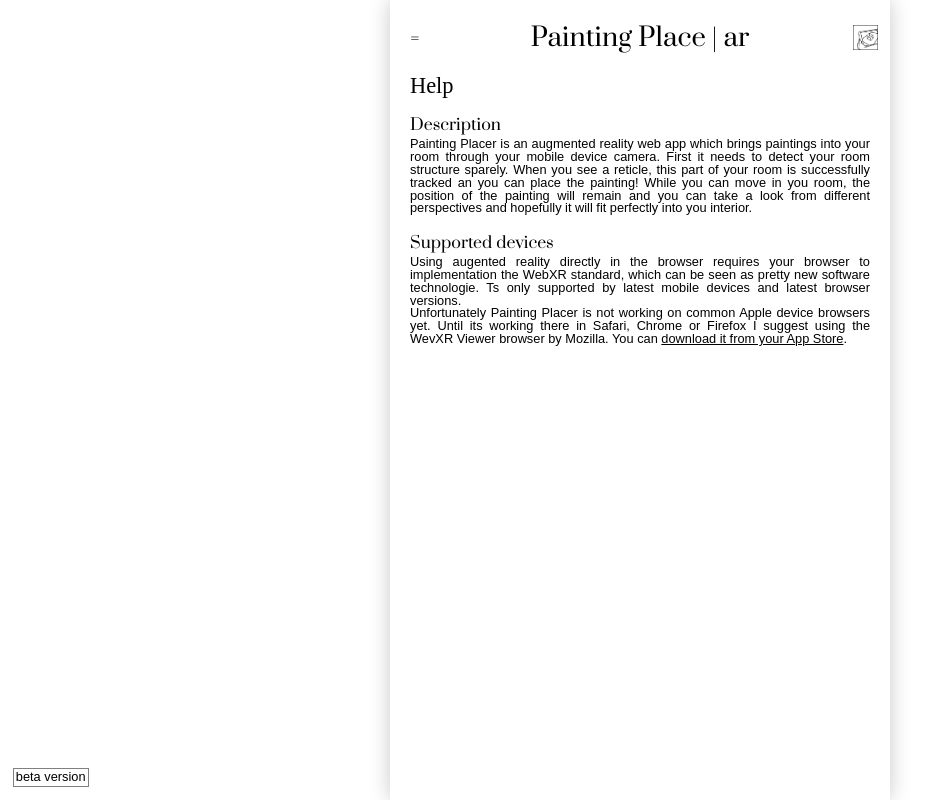
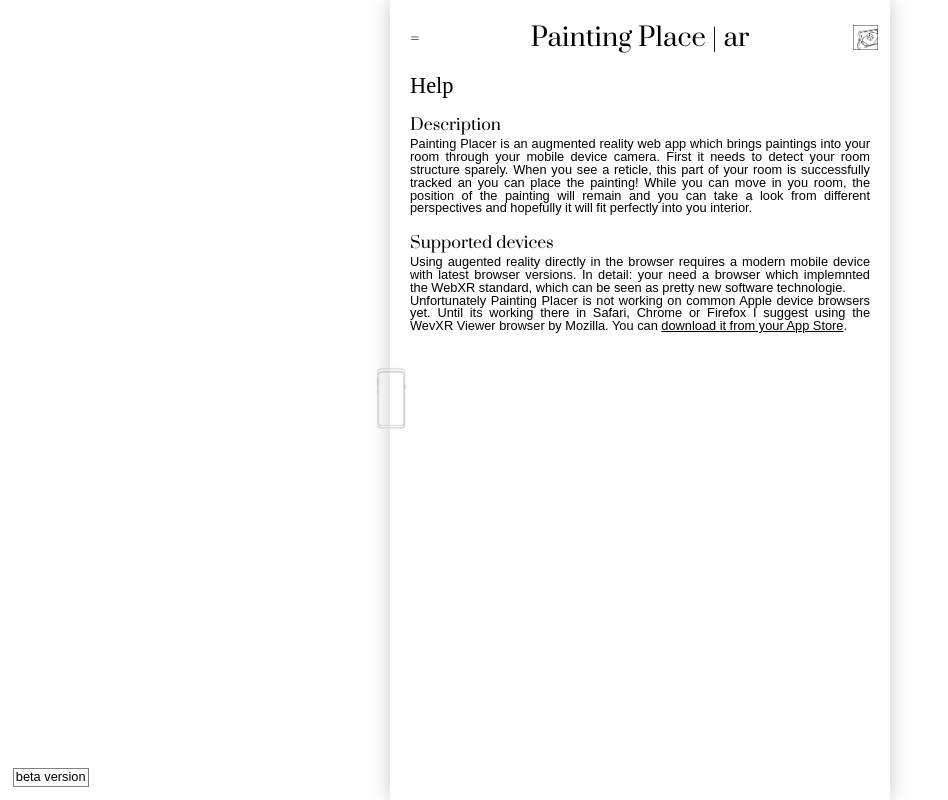
Before and after one commit to iar5/augmented-painting, a Vue app: page /help in a window 1280 px wide. Both pictures are taken after a click on the element 865 px from the left and 39 px from the top of the page. Shown: the whole page, without its empty margins (0-948 px from the left). Built offline with nearby package versions, Linux system fonts and the light colour scheme.

Commit message:
add ar tipp and prod ready now?

```diff
--- a/src/three/App.js
+++ b/src/three/App.js
@@ -27,6 +27,10 @@
     var isArRunning = false
     var default_pid = 0
     var painting = null
+
+    var firstReticleFound = false
+    var firstReticleCallback = ()=>{}
+
 
     new ErrorGui()
     window.addEventListener('resize', () => {
@@ -96,7 +100,7 @@
     function placePainting(pid = default_pid){
         if(!isArRunning) return
 
-        let ok = reticle.visible
+        let ok = isReticle()
         if(ok) {
             painting = new Painting(pid);
             painting.position.setFromMatrixPosition(reticle.matrix);
@@ -109,12 +113,17 @@
     }
 
     function removePainting(){
-        if(painting) scene.remove(painting)
+        if(isPaintingPlaced()) scene.remove(painting)
         painting=null
     }
 
+    function isPaintingPlaced(){
+        return !!painting
+    }
 
-
+    function isReticle(){
+        return reticle.visible
+    }
 
 
     let aX = new Vector3()
@@ -158,6 +167,11 @@
                         var hit = hitTestResults[0];
                         reticle.visible = true;
 
+                        if(!firstReticleFound){
+                            firstReticleFound = true
+                            firstReticleCallback()
+                        }
+
                         reticle.matrix.fromArray(hit.getPose(referenceSpace).transform.matrix);
 
                         reticle.matrix.extractBasis(aX, aY, aZ)
@@ -180,9 +194,14 @@
 
     return {
         isInsideXR,
+        isReticle,
+        isPaintingPlaced,
         openXR,
         closeXR,
         placePainting,
         removePainting,
+        setOnFirstReticleCallback(c){
+            firstReticleCallback = c
+        }
     }
 }
--- a/src/vue/ArControler.vue
+++ b/src/vue/ArControler.vue
@@ -3,11 +3,16 @@
         <div id="arOverlay">
             <input type="button" id="exit" value="✕" @click="exit">
 
+            <div id="moveTipp">
+                <img src="/assets/s9icon.svg">
+                <span>move your smartphone slightly around <br> to scan your room structure</span>
+            </div>
+
             <div id="bottomUpPanel">
                 <!--ArPaintingSlider/-->
 
                 <div id="buttonPane">
-                    <input type="button" id="place" @click="place" value="place">
+                    <input type="button" id="placeBtn" value="place">
                 </div>
             </div>
         </div>
@@ -37,15 +42,33 @@
         })
 
         this.$root.$data.isInsideAr = false
-        this.$root.$data.arApp = new ArApp(document.querySelector("#arOverlay"), (isInsideAr) => {
+        let arApp = this.$root.$data.arApp = new ArApp(document.querySelector("#arOverlay"), (isInsideAr) => {
             this.$root.$data.isInsideAr = isInsideAr
             this.showGUI = isInsideAr
         })
+
+        let moveTipp = document.getElementById("moveTipp")
+        arApp.setOnFirstReticleCallback(()=>{
+            moveTipp.classList.add("hideTipp")
+        })
+
+        let placeBtn = document.getElementById("placeBtn")
+        placeBtn.addEventListener("click", ()=>{
+            let p = arApp.isPaintingPlaced()
+            let r = arApp.isReticle()
+
+            if(!p && r){
+                arApp.placePainting()
+                placeBtn.value = "reset"
+            }
+            else if(p){
+                arApp.removePainting()
+                placeBtn.value = "place"
+            }
+        })
+
     },
     methods:{
-        place(){
-            this.$root.$data.arApp.placePainting()
-        },
         exit(){
             this.$root.$data.arApp.closeXR()
         }
@@ -105,4 +128,40 @@
         display: inline-block;
     }
 }
+
+#moveTipp{
+    position: fixed;
+    top: 50%;
+    left: 50%;
+    transform: translate(-50%, -50%);
+    opacity: .9;
+    transition: 0.3s opacity;
+    text-align: center;
+
+    &.hideTipp{
+        opacity: 0
+    }
+
+    >span{
+        display: inline-block;
+        width: 500px;
+        font-family: sans-serif;
+        color: white;
+        font-size: 0.8rem;
+    }
+
+    >img{
+        width: 30px;
+        display: inline-block;
+        animation: moveAnimation 8s infinite linear;
+
+        @keyframes moveAnimation {
+            0% {  transform: translateX(0px)    }
+            25%   {  transform: translateX(-30px) }
+            50%   {  transform: translateX(0) }
+            75%   {  transform: translateX(30px) }
+            0%   {  transform: translateX(0) }
+        }
+    }
+}
 </style>
--- a/src/vue/Header.vue
+++ b/src/vue/Header.vue
@@ -29,8 +29,8 @@
     return {
       nav: [
         //{title: "splash screen", path: "/splash"},
-        {title: "browser paintins", path: "/"},
-        {title: "introduction", path: "/introduction"},
+        {title: "browse paintins", path: "/"},
+        //{title: "introduction", path: "/introduction"},
         {title: "help", path: "/help"},
         {title: "contact", path: "/contact"},
       ],
--- a/src/vue/Help.vue
+++ b/src/vue/Help.vue
@@ -15,8 +15,8 @@
         <section>
             <h3>Supported devices</h3>
             <p>
-                Using augented reality directly in the browser requires your browser to implementation the WebXR standard, which can be seen as pretty new software technologie.
-                Ts only supported by latest mobile devices and latest browser versions.
+                Using augented reality directly in the browser requires a modern mobile device with latest browser versions.
+                In detail: your need a browser which implemnted the WebXR standard, which can be seen as pretty new software technologie.
             </p>
             <p>
                 <span style="font-weight: normal">Unfortunately Painting Placer is not working on common Apple device browsers yet. </span>
@@ -34,7 +34,7 @@
     font-family: sans-serif;
     font-size: 0.8rem;
     text-align: justify;
-    font-weight: lighter;
+    font-weight: light;
 }
 
 #help{
```
Also changed, not shown: public/assets/s9icon.svg (added).
